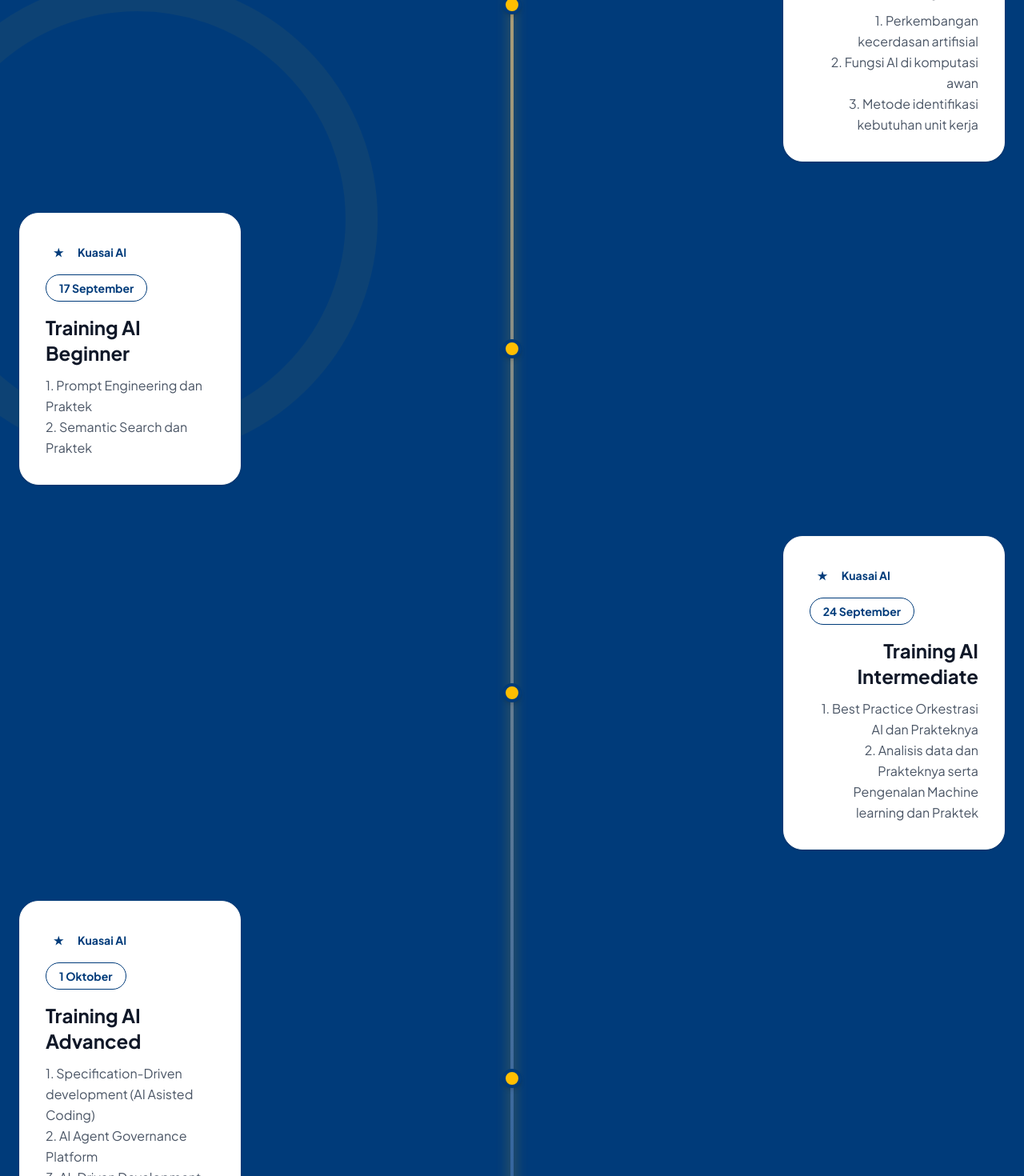
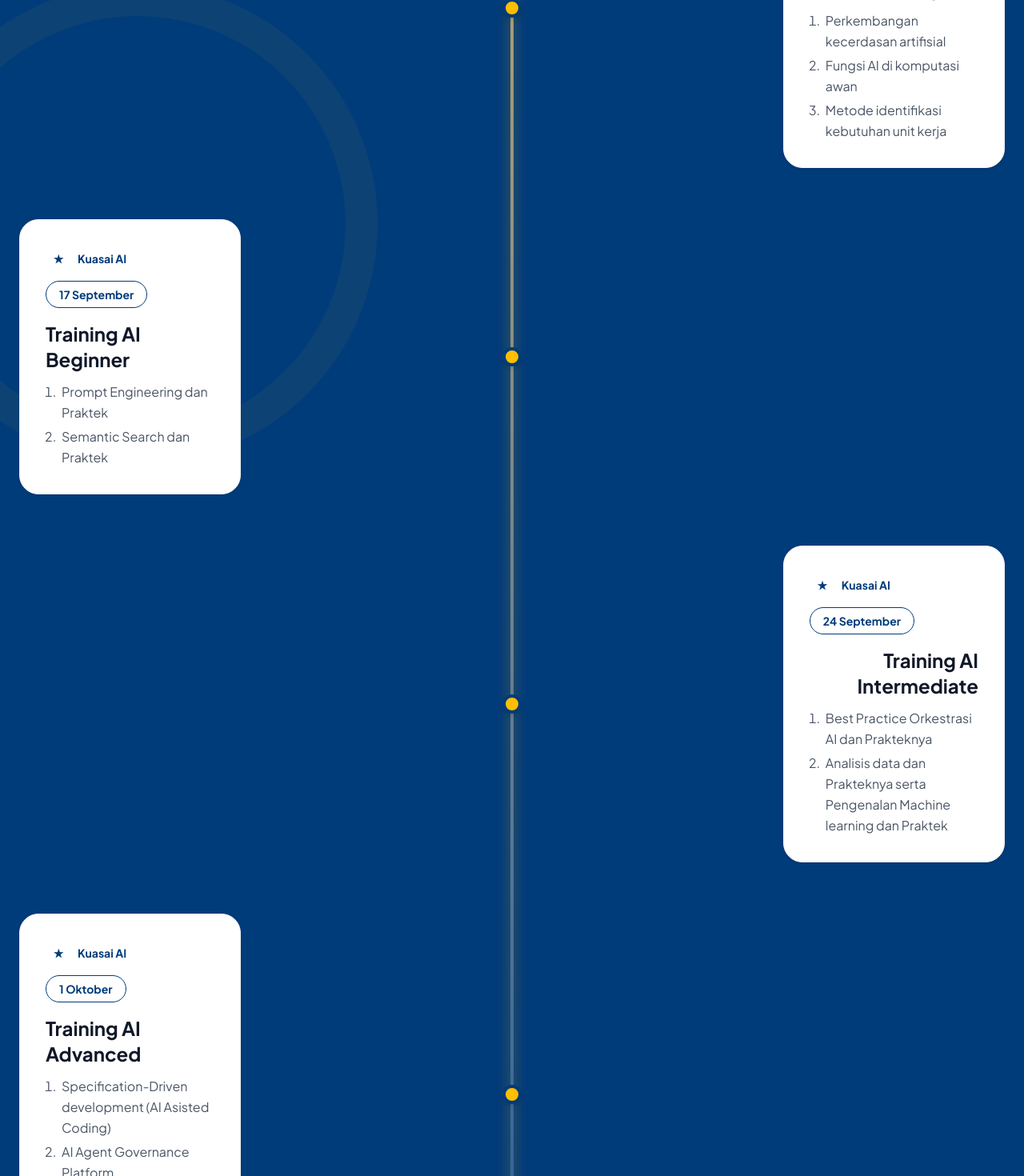
Before and after one commit to Shulmucus/HackathonKomdigi, a Next.js app: page / in a window 1280 px wide. Shown: the part 3340-4810 px from the top of the page at 80% size. Built offline with nearby package versions, Linux system fonts and the light colour scheme.

Commit message:
added hanging indent in the timeline descriptions

```diff
--- a/components/sections/Timeline.tsx
+++ b/components/sections/Timeline.tsx
@@ -20,25 +20,39 @@ const timelineEvents = [
     title: "Training Manajerial",
     date: "16 September",
     tag: "Kuasai AI",
-    desc: "1. Perkembangan kecerdasan artifisial\n2. Fungsi AI di komputasi awan\n3. Metode identifikasi kebutuhan unit kerja"
+    desc: [
+      "Perkembangan kecerdasan artifisial",
+      "Fungsi AI di komputasi awan",
+      "Metode identifikasi kebutuhan unit kerja"
+    ]
   },
   {
     title: "Training AI Beginner",
     date: "17 September",
     tag: "Kuasai AI",
-    desc: "1. Prompt Engineering dan Praktek\n2. Semantic Search dan Praktek"
+    desc: [
+      "Prompt Engineering dan Praktek",
+      "Semantic Search dan Praktek"
+    ]
   },
   {
     title: "Training AI Intermediate",
     date: "24 September",
     tag: "Kuasai AI",
-    desc: "1. Best Practice Orkestrasi AI dan Prakteknya\n2. Analisis data dan Prakteknya serta Pengenalan Machine learning dan Praktek"
+    desc: [
+      "Best Practice Orkestrasi AI dan Prakteknya",
+      "Analisis data dan Prakteknya serta Pengenalan Machine learning dan Praktek"
+    ]
   },
   {
     title: "Training AI Advanced",
     date: "1 Oktober",
     tag: "Kuasai AI",
-    desc: "1. Specification-Driven development (AI Asisted Coding)\n2. AI Agent Governance Platform\n3. AI-Driven Development with data-as-aservice Framework"
+    desc: [
+      "Specification-Driven development (AI Asisted Coding)",
+      "AI Agent Governance Platform",
+      "AI-Driven Development with data-as-aservice Framework"
+    ]
   },
   {
     title: "Batas akhir pengumpulan Proposal",
@@ -167,9 +181,17 @@ export function Timeline() {
                           </div>
                         </div>
                         <h3 className="text-2xl font-bold text-gray-900 mb-3 group-hover:text-primary-700 transition-colors">{event.title}</h3>
-                        <p className="text-gray-600 leading-relaxed whitespace-pre-line">
-                          {event.desc}
-                        </p>
+                        {Array.isArray(event.desc) ? (
+                          <ol className="text-gray-600 leading-relaxed list-decimal pl-4 space-y-1 text-left">
+                            {event.desc.map((item, i) => (
+                              <li key={i} className="pl-1">{item}</li>
+                            ))}
+                          </ol>
+                        ) : (
+                          <p className="text-gray-600 leading-relaxed whitespace-pre-line">
+                            {event.desc}
+                          </p>
+                        )}
                       </div>
                     </div>
                   </motion.div>
```
